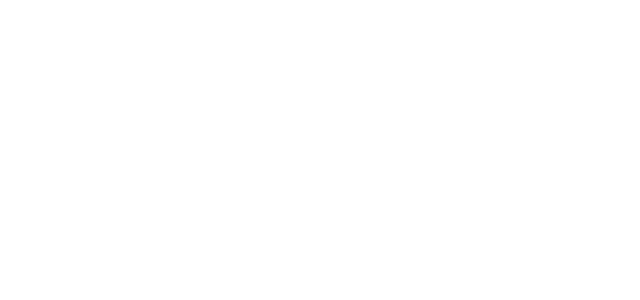
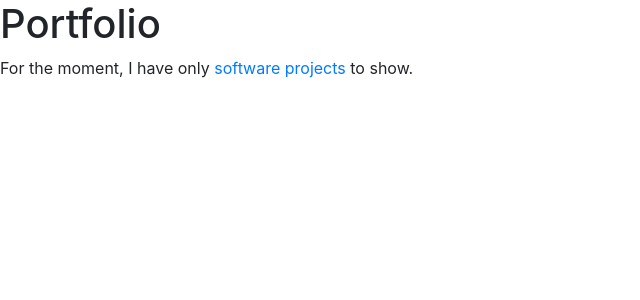
Before and after one commit to jacquev6/vincent-jacques.net, a Nuxt app: page /portfolio in a window 1280 px wide. Before the commit this address had no page. Shown: the top 300 px of the page, without its empty margins (0-640 px from the left). Built offline with nearby package versions, Linux system fonts and the light colour scheme.

Commit message:
Initiate portfolio

```diff
--- /dev/null
+++ b/pages/portfolio/index.vue
@@ -0,0 +1,12 @@
+<template>
+  <div>
+    <h1>
+      Portfolio
+    </h1>
+    <p>
+      For the moment, I have only <NuxtLink to="/portfolio/software">
+        software projects
+      </NuxtLink> to show.
+    </p>
+  </div>
+</template>
--- /dev/null
+++ b/pages/portfolio/software/index.vue
@@ -0,0 +1,7 @@
+<template>
+  <div>
+    <h1>
+      Open-source software projects
+    </h1>
+  </div>
+</template>
```
